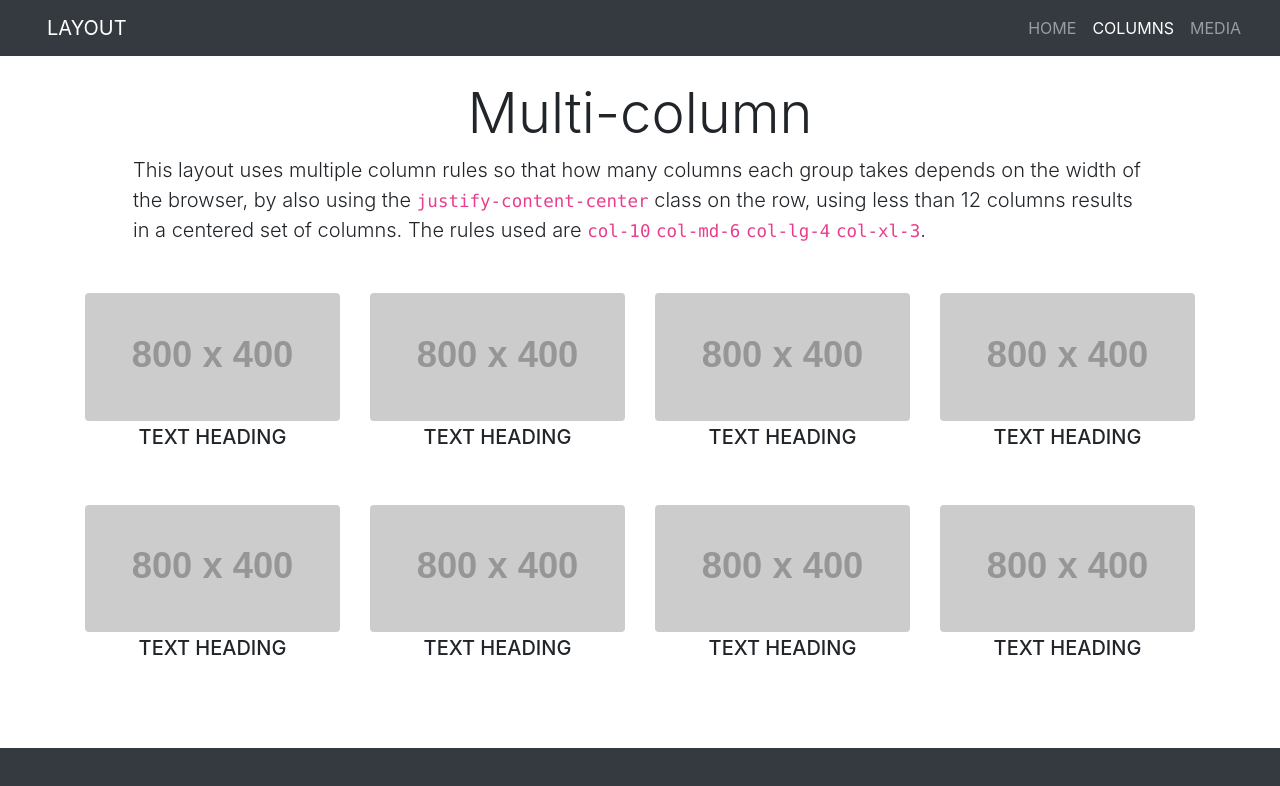
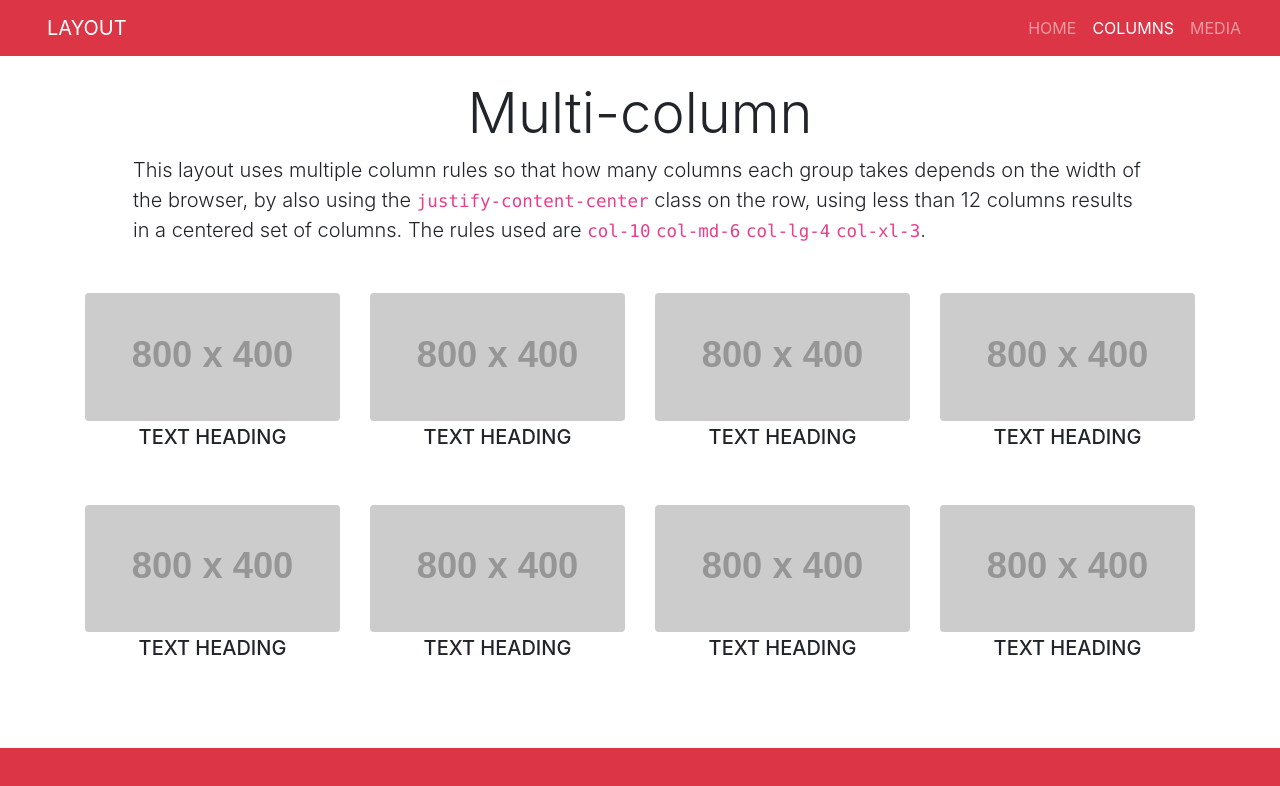
Before and after one commit to nladhar/Projects, a plain HTML site: page learning-git-github-2421501-01_02b/columns.html in a window 1280 px wide. Drawn offline with nearby package versions, Linux system fonts and the light colour scheme; placeholder pictures from the web are drawn by us.

```diff
--- a/learning-git-github-2421501-01_02b/columns.html
+++ b/learning-git-github-2421501-01_02b/columns.html
@@ -13,9 +13,9 @@
     <title>Layouts</title>
   </head>
 
-  <body class="bg-dark">
+  <body class="bg-danger">
     <header id="page-hero" class=" d-flex flex-column align-content-between">
-      <nav class="navbar navbar-expand-md bg-dark navbar-dark">
+      <nav class="navbar navbar-expand-md bg-danger navbar-dark">
         <div class="container-fluid">
           <button
             type="button"
```
Also changed, not shown: learning-git-github-2421501-01_02b/index.html (+2 -2 lines), learning-git-github-2421501-01_02b/media.html (+2 -2 lines).
